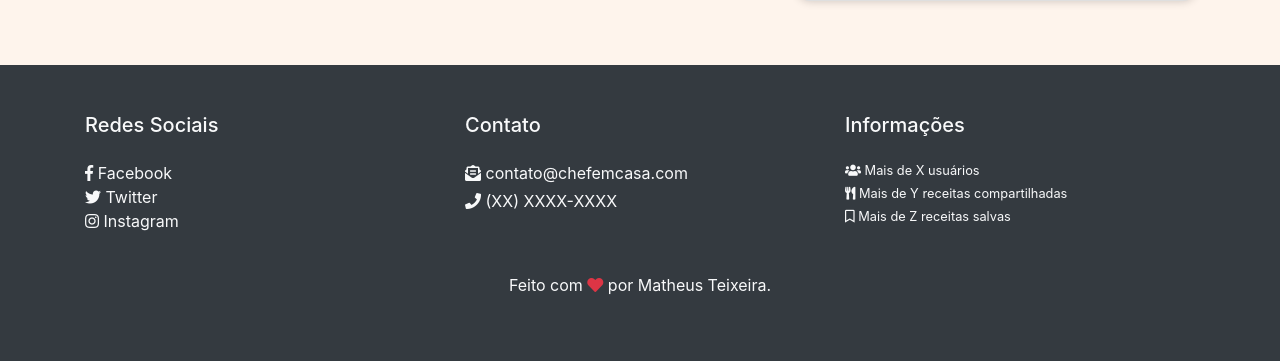
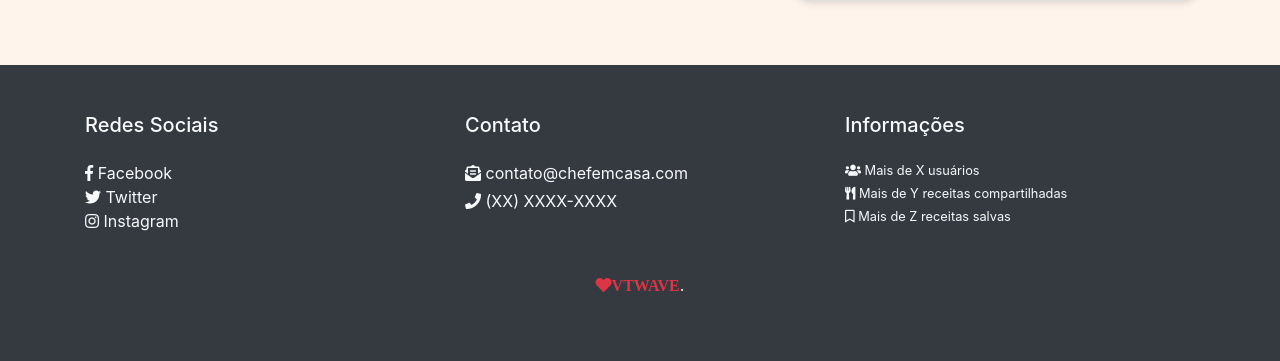
Before and after one commit to Joaovrmoura/Chef-em-casa-master, a PHP site: page /admin/index.php in a window 1280 px wide. Shown: the part 825-1186 px from the top of the page. Run offline with PHP 8.4, Linux system fonts and the light colour scheme; the visitor is signed in with stand-in values (Sample User, id 1).

Commit message:
Update footer.php

```diff
--- a/components/admin/footer.php
+++ b/components/admin/footer.php
@@ -23,7 +23,7 @@
         </div>
         <div class="row mt-4">
             <div class="col text-center">
-                <p class="text-light">Feito com <i class="fas fa-heart text-danger"></i> por Matheus Teixeira.</p>
+                <p class="text-light"><i class="fas fa-heart text-danger">VTWAVE</i>.</p>
             </div>
         </div>
     </div>
```
